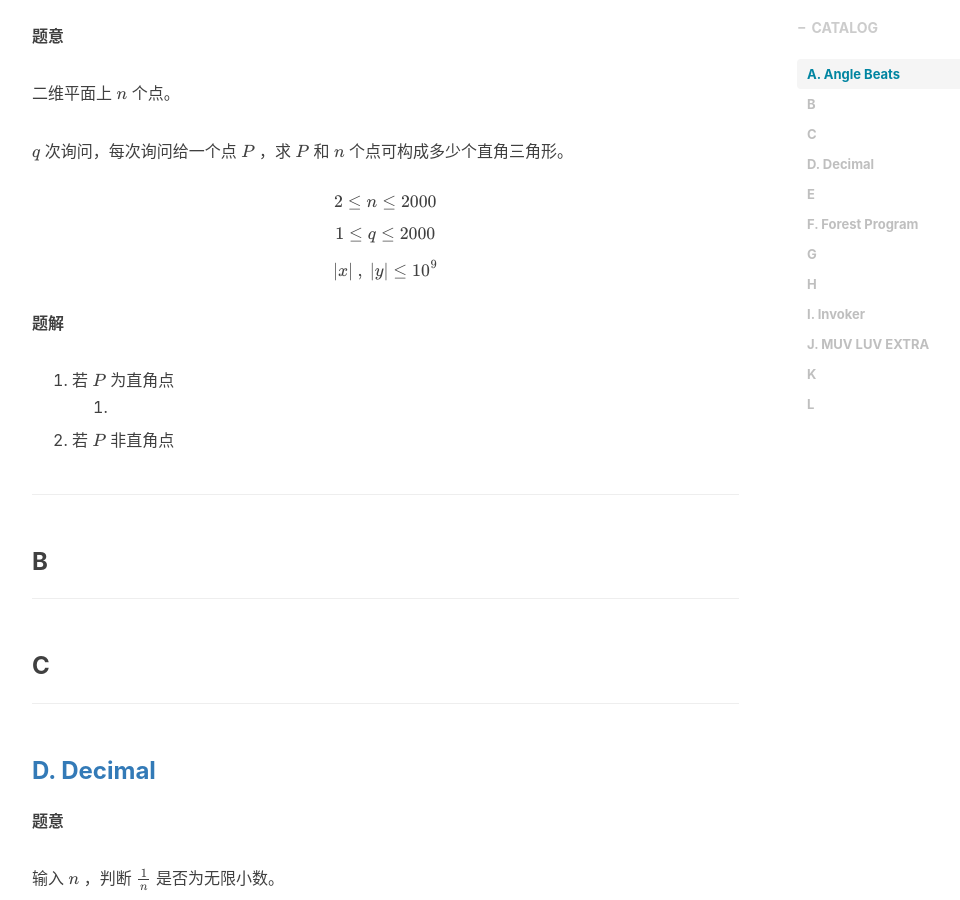
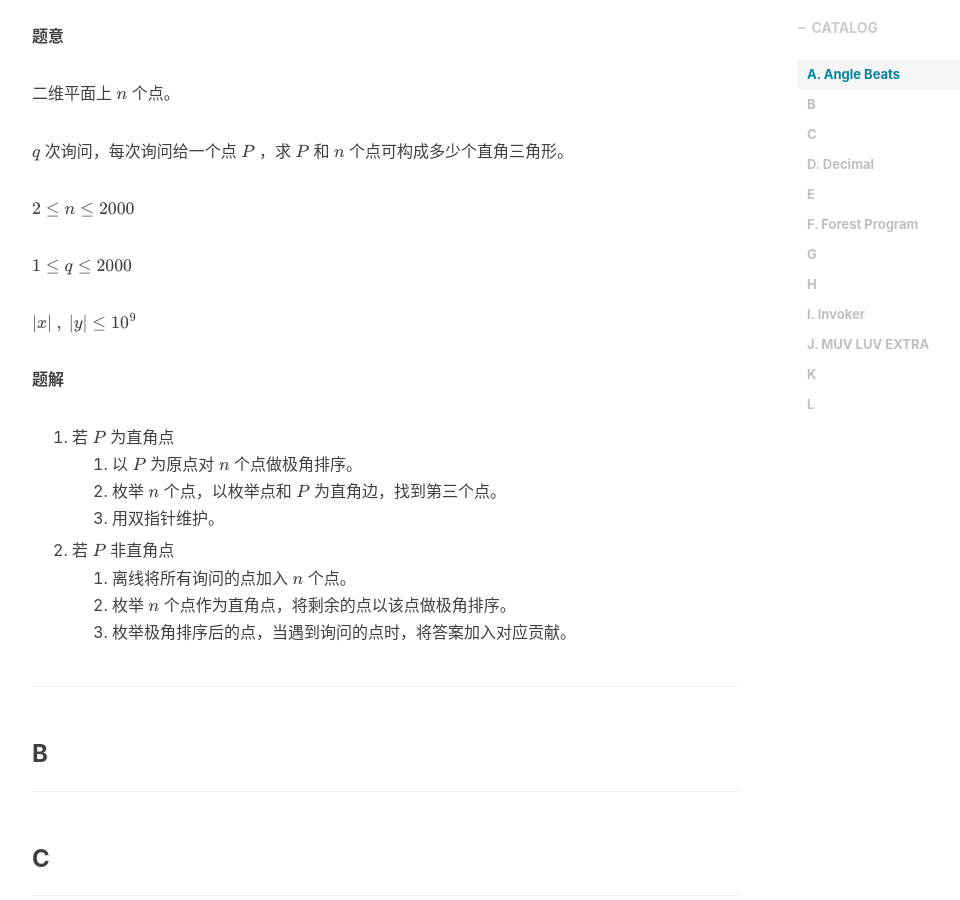
Before and after one commit to hongzhiyin/hongzhiyin.github.io, a Jekyll site: the page built from _posts/Moth_Chases_Flames/2019-10-04-2019-ccpc-qhd.md, in a window 1280 px wide and 900 px high, scrolled down 470 px. Shown: the whole window, without its empty margins (233-1193 px from the left). Built offline with Jekyll 4.4.1, drawn with Linux system fonts in a browser that asks for light colours; nearby versions of some CDN libraries; formulas are drawn with MathJax 3; comment, search, counter and statistics services are not loaded.

Commit message:
Update 2019-10-04-2019-ccpc-qhd.md

```diff
--- a/_posts/Moth_Chases_Flames/2019-10-04-2019-ccpc-qhd.md
+++ b/_posts/Moth_Chases_Flames/2019-10-04-2019-ccpc-qhd.md
@@ -24,17 +24,22 @@ tags:
 
 $q$ 次询问，每次询问给一个点 $P$ ，求 $P$ 和 $n$ 个点可构成多少个直角三角形。
 
-$$2 \le n \le 2000$$
+$2 \le n \le 2000$
 
-$$1 \le q \le 2000$$
+$1 \le q \le 2000$
 
-$$|x| \ ,\ |y| \le 10^9$$
+$\vert x\vert  \ ,\ \vert y\vert  \le 10^9$
 
 **题解**
 
 1. 若 $P$ 为直角点
-   1.
+   1. 以 $P$ 为原点对 $n$ 个点做极角排序。
+   2. 枚举 $n$ 个点，以枚举点和 $P$ 为直角边，找到第三个点。
+   3. 用双指针维护。
 2. 若 $P$ 非直角点
+   1. 离线将所有询问的点加入 $n$ 个点。
+   2. 枚举 $n$ 个点作为直角点，将剩余的点以该点做极角排序。
+   3. 枚举极角排序后的点，当遇到询问的点时，将答案加入对应贡献。
 
 ---
 
```
